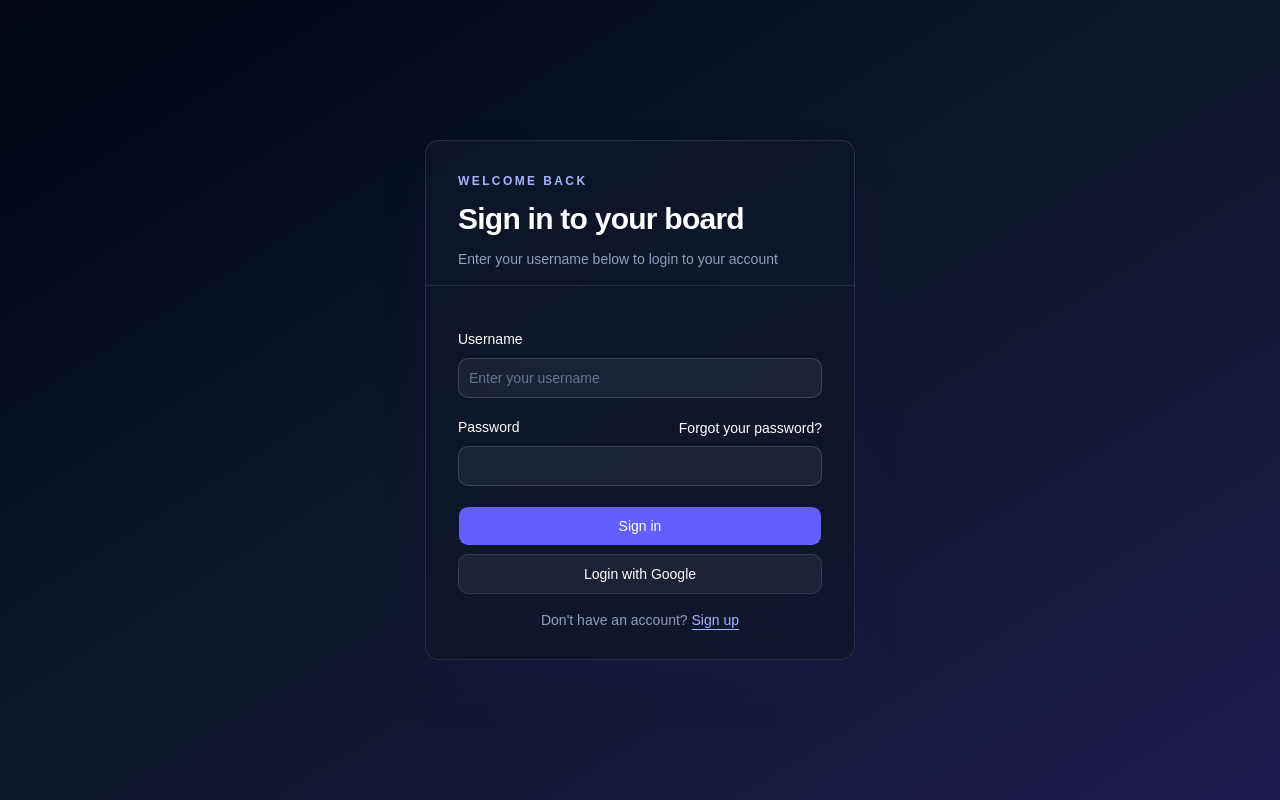
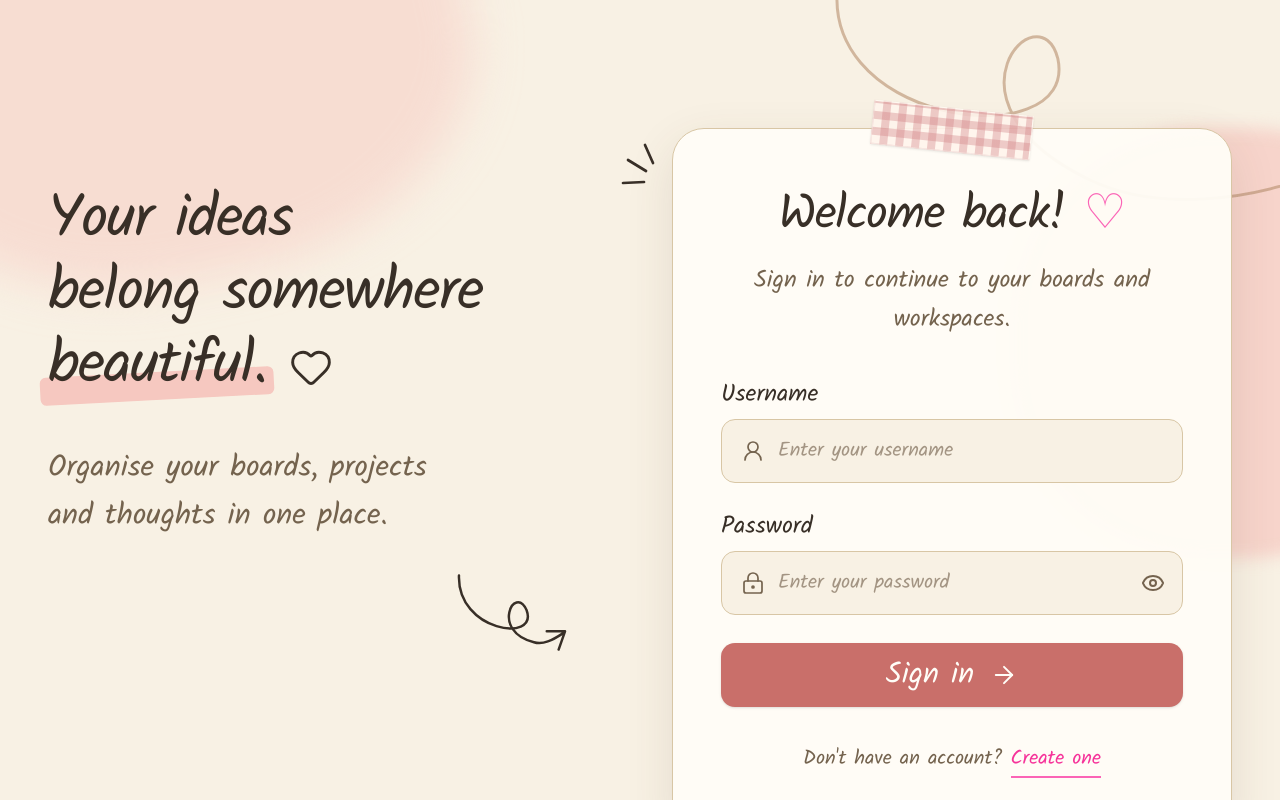
Before and after one commit to Nakshatraa-20/Trello, a React (Vite) app in the folder apps/frontend/: page /login in a window 1280 px wide. Shown: the top 800 px of the page. Built offline with nearby package versions, Linux system fonts and the light colour scheme.

Commit message:
chaned the ui of my login page

```diff
--- a/apps/frontend/src/components/login-form.tsx
+++ b/apps/frontend/src/components/login-form.tsx
@@ -1,132 +1,131 @@
 import { cn } from "cn";
-import { useRef } from "react";
+import { type ComponentProps, type FormEvent, useRef, useState } from "react";
 import { Link, useNavigate } from "react-router-dom";
+import { ArrowRight, Eye, EyeOff, Heart, LockKeyhole, Sparkles, UserRound } from "lucide-react";
 
-import { Button } from "@/components/ui/button";
-import {
-  Card,
-  CardContent,
-  CardDescription,
-  CardHeader,
-  CardTitle,
-} from "@/components/ui/card";
-import {
-  Field,
-  FieldDescription,
-  FieldGroup,
-  FieldLabel,
-} from "@/components/ui/field";
+import signupDeskScene from "@/assets/signup-desk-scene.png";
 import { Input } from "@/components/ui/input";
 
-export function LoginForm({
-  className,
-  ...props
-}: React.ComponentProps<"div">) {
+export function LoginForm({ className, ...props }: ComponentProps<"div">) {
   const usernameRef = useRef<HTMLInputElement>(null);
   const passwordRef = useRef<HTMLInputElement>(null);
   const navigate = useNavigate();
+  const [showPassword, setShowPassword] = useState(false);
+  const [error, setError] = useState("");
+  const [isSubmitting, setIsSubmitting] = useState(false);
 
-  async function boardLogin(e: React.FormEvent) {
+  async function boardLogin(e: FormEvent<HTMLFormElement>) {
     e.preventDefault();
-    const username = usernameRef.current?.value;
-    const password = passwordRef.current?.value;
+    if (isSubmitting) return;
+    setError("");
+    setIsSubmitting(true);
 
+    try {
       const response = await fetch("http://localhost:3001/user/signin", {
         method: "POST",
-      headers: {
-        "Content-Type": "application/json",
-      },
+        headers: { "Content-Type": "application/json" },
         body: JSON.stringify({
-        username,
-        password,
+          username: usernameRef.current?.value,
+          password: passwordRef.current?.value,
         }),
       });
-
       const data = await response.json();
+      if (!response.ok || !data.token) {
+        setError(data.message ?? "Unable to sign in. Please check your details.");
+        return;
+      }
       localStorage.setItem("token", data.token);
       navigate("/dashboard");
+    } catch {
+      setError("Unable to connect. Please try again in a moment.");
+    } finally {
+      setIsSubmitting(false);
+    }
   }
 
   return (
     <div
-      className={cn(
-        "grid min-h-screen place-items-center bg-gradient-to-br from-slate-950 via-slate-900 to-indigo-950 p-6",
-        className,
-      )}
+      className={cn("relative isolate min-h-screen overflow-hidden bg-paper font-handwritten text-ink", className)}
       {...props}
     >
-      <Card className="min-h-[460px] w-full max-w-[430px] border border-white/10 bg-slate-900/80 py-0 text-white shadow-2xl shadow-indigo-950/40 backdrop-blur-xl">
-        <CardHeader className="gap-3 border-b border-white/10 px-8 py-8">
-          <p className="text-xs font-semibold tracking-[0.2em] text-indigo-300 uppercase">
-            Welcome back
+      <div aria-hidden="true" className="pointer-events-none absolute -left-32 -top-40 h-[440px] w-[600px] -rotate-12 rounded-[45%] bg-sticky-pink/35 blur-xl" />
+      <div aria-hidden="true" className="pointer-events-none absolute -right-40 top-32 h-[430px] w-[430px] rounded-[45%] bg-sticky-pink/50 blur-sm" />
+      <div aria-hidden="true" className="pointer-events-none absolute -bottom-44 right-0 h-96 w-[650px] rotate-12 rounded-[45%] bg-sticky-pink/35 blur-xl" />
+      <svg aria-hidden="true" className="pointer-events-none absolute -right-12 -top-8 hidden h-64 w-[560px] text-[#b7906e]/60 md:block" viewBox="0 0 560 260" fill="none">
+        <path d="M70 0C28 160 312 194 290 92C272 21 161 136 320 214C391 249 487 236 559 207" stroke="currentColor" strokeWidth="3" strokeLinecap="round" />
+      </svg>
+      <img aria-hidden="true" src={signupDeskScene} alt="" className="pointer-events-none absolute bottom-0 left-0 -z-10 hidden w-full min-w-[900px] lg:block" />
+
+      <main className="relative mx-auto grid max-w-7xl gap-12 px-6 pb-16 pt-20 sm:px-10 sm:pt-24 lg:grid-cols-[minmax(0,1fr)_minmax(0,560px)] lg:items-start lg:gap-16 lg:px-12 lg:pb-80 lg:pt-32">
+        <section className="relative hidden pt-14 lg:block">
+          <h1 className="max-w-lg text-5xl leading-[1.22] tracking-tight xl:text-6xl">
+            Your ideas<br />belong somewhere<br />
+            <span className="relative inline-block">
+              <span aria-hidden="true" className="absolute -inset-x-2 bottom-1 -z-10 h-7 -rotate-3 rounded-sm bg-sticky-pink/70" />
+              beautiful.
+            </span>{" "}
+            <Heart aria-hidden="true" className="inline h-11 w-11 align-middle" strokeWidth={1.6} />
+          </h1>
+          <p className="mt-10 max-w-sm text-3xl leading-relaxed text-ink-muted">
+            Organise your boards, projects and thoughts in one place.
           </p>
-          <CardTitle className="text-3xl font-semibold tracking-tight text-white">
-            Sign in to your board
-          </CardTitle>
-          <CardDescription className="text-slate-400">
-            Enter your username below to login to your account
-          </CardDescription>
-        </CardHeader>
-        <CardContent className="px-8 py-7">
-          <form className="flex h-full flex-col" onSubmit={boardLogin}>
-            <FieldGroup className="gap-5">
-              <Field>
-                <FieldLabel htmlFor="username">Username</FieldLabel>
-                <Input
-                  ref={usernameRef}
-                  id="username"
-                  type="text"
-                  placeholder="Enter your username"
-                  className="h-10 border-white/15 bg-white/5 text-white placeholder:text-slate-500 focus-visible:border-indigo-400 focus-visible:ring-indigo-400/30"
-                  required
-                />
-              </Field>
-              <Field>
-                <div className="flex items-center">
-                  <FieldLabel htmlFor="password">Password</FieldLabel>
-                  <a
-                    href="#"
-                    className="ml-auto inline-block text-sm underline-offset-4 hover:underline"
-                  >
-                    Forgot your password?
-                  </a>
+          <svg aria-hidden="true" className="ml-auto mr-8 mt-6 h-24 w-32 text-ink" viewBox="0 0 140 100" fill="none">
+            <path d="M12 9C10 70 99 83 86 47C73 18 46 70 94 82C104 85 114 80 126 72M108 70L128 70L121 90" stroke="currentColor" strokeWidth="2.7" strokeLinecap="round" strokeLinejoin="round" />
+          </svg>
+        </section>
+
+        <section aria-labelledby="signin-title" className="relative mx-auto w-full max-w-[560px]">
+          <div aria-hidden="true" className="absolute -top-5 left-1/2 z-20 h-11 w-40 -translate-x-1/2 rotate-6 border border-paper-card/60 opacity-90 shadow-sm" style={{ backgroundColor: "#fff5ed", backgroundImage: "repeating-linear-gradient(0deg, transparent 0 8px, rgba(207,119,124,.38) 8px 16px), repeating-linear-gradient(90deg, transparent 0 8px, rgba(207,119,124,.38) 8px 16px)" }} />
+          <svg aria-hidden="true" className="absolute -left-14 top-3 hidden h-14 w-12 text-ink lg:block" viewBox="0 0 48 56" fill="none">
+            <path d="M7 43L28 42M12 20L30 31M29 5L37 23" stroke="currentColor" strokeWidth="2.7" strokeLinecap="round" />
+          </svg>
+
+          <div className="rounded-[2rem] border border-paper-border bg-paper-card/95 px-6 py-12 shadow-[0_16px_48px_rgba(83,65,45,0.12)] sm:px-12 sm:py-14">
+            <div className="text-center">
+              <h2 id="signin-title" className="text-4xl leading-tight tracking-tight sm:text-5xl">
+                Welcome back! <span className="inline-block text-pink-400">♡</span>
+              </h2>
+              <p className="mt-4 text-xl leading-relaxed text-ink-muted sm:text-2xl">
+                Sign in to continue to your boards and workspaces.
+              </p>
             </div>
-                <Input
-                  className="h-10 border-white/15 bg-white/5 text-white placeholder:text-slate-500 focus-visible:border-indigo-400 focus-visible:ring-indigo-400/30"
-                  ref={passwordRef}
-                  id="password"
-                  type="password"
-                  required
-                />
-              </Field>
-              <Field>
-                <Button
-                  className="h-10 w-full bg-indigo-500 text-white hover:bg-indigo-400"
-                  type="submit"
-                >
-                  Sign in
-                </Button>
-                <Button
-                  className="h-10 w-full border-white/15 bg-white/5 text-white hover:bg-white/10 hover:text-white"
-                  variant="outline"
-                  type="button"
-                >
-                  Login with Google
-                </Button>
-                <FieldDescription className="pt-2 text-center text-slate-400">
+
+            <form className="mt-10 space-y-7" onSubmit={boardLogin} aria-busy={isSubmitting}>
+              <div className="space-y-2">
+                <label htmlFor="username" className="block text-2xl">Username</label>
+                <div className="relative">
+                  <UserRound aria-hidden="true" className="pointer-events-none absolute left-5 top-1/2 z-10 h-6 w-6 -translate-y-1/2 text-ink-muted" strokeWidth={1.7} />
+                  <Input ref={usernameRef} id="username" name="username" type="text" autoComplete="username" placeholder="Enter your username" required className="h-16 rounded-xl border-paper-border bg-paper px-14 font-handwritten text-xl font-normal text-ink placeholder:text-ink-muted/65 focus-visible:border-[#c96f6a] focus-visible:ring-[#c96f6a]/20 md:text-xl" />
+                </div>
+              </div>
+
+              <div className="space-y-2">
+                <label htmlFor="password" className="block text-2xl">Password</label>
+                <div className="relative">
+                  <LockKeyhole aria-hidden="true" className="pointer-events-none absolute left-5 top-1/2 z-10 h-6 w-6 -translate-y-1/2 text-ink-muted" strokeWidth={1.7} />
+                  <Input ref={passwordRef} id="password" name="password" type={showPassword ? "text" : "password"} autoComplete="current-password" placeholder="Enter your password" required className="h-16 rounded-xl border-paper-border bg-paper px-14 font-handwritten text-xl font-normal text-ink placeholder:text-ink-muted/65 focus-visible:border-[#c96f6a] focus-visible:ring-[#c96f6a]/20 md:text-xl" />
+                  <button type="button" onClick={() => setShowPassword(!showPassword)} aria-label={showPassword ? "Hide password" : "Show password"} aria-pressed={showPassword} className="absolute right-2 top-1/2 flex h-11 w-11 -translate-y-1/2 items-center justify-center rounded-lg text-ink-muted transition hover:bg-paper-dark focus-visible:outline-2 focus-visible:outline-offset-2 focus-visible:outline-[#c96f6a]">
+                    {showPassword ? <EyeOff aria-hidden="true" className="h-6 w-6" /> : <Eye aria-hidden="true" className="h-6 w-6" />}
+                  </button>
+                </div>
+              </div>
+
+              {error && <p role="alert" className="rounded-xl bg-sticky-pink/35 px-4 py-3 text-lg text-ink">{error}</p>}
+
+              <button disabled={isSubmitting} type="submit" className="flex h-16 w-full items-center justify-center gap-4 rounded-xl bg-[#c96f6a] font-handwritten text-3xl text-paper-card shadow-sm transition hover:bg-[#b85c5e] focus-visible:outline-2 focus-visible:outline-offset-4 focus-visible:outline-[#c96f6a] disabled:cursor-wait disabled:opacity-70">
+                {isSubmitting ? "Signing in…" : "Sign in"}
+                {!isSubmitting && <ArrowRight aria-hidden="true" className="h-7 w-7" strokeWidth={1.7} />}
+              </button>
+            </form>
+
+            <p className="mt-9 text-center text-xl leading-relaxed text-ink-muted">
               Don&apos;t have an account?{" "}
-                  <Link
-                    className="font-medium text-indigo-300 hover:text-indigo-200"
-                    to="/signup"
-                  >
-                    Sign up
-                  </Link>
-                </FieldDescription>
-              </Field>
-            </FieldGroup>
-          </form>
-        </CardContent>
-      </Card>
+              <Link to="/signup" className="inline-block border-b-2 border-pink-400 text-pink-500 transition hover:border-[#b85c5e] hover:text-ink">Create one</Link>
+            </p>
+          </div>
+          <Sparkles aria-hidden="true" className="absolute -bottom-20 right-8 hidden h-12 w-12 text-ink lg:block" strokeWidth={1.4} />
+        </section>
+      </main>
     </div>
   );
 }
--- a/apps/frontend/src/components/signup-form.tsx
+++ b/apps/frontend/src/components/signup-form.tsx
@@ -69,11 +69,11 @@ export function SignupForm({ className = "", ...props }: ComponentProps<"div">)
             Let&apos;s create<br />your space. <span className="text-pink-400">♡</span>
           </h1>
           <div className="mt-5 h-1 w-48 -rotate-3 rounded-full bg-[#e7aa9f]" />
-          <p className="mt-10 max-w-sm text-2xl leading-relaxed text-ink-muted">
+          <p className="mt-10 max-w-md text-3xl leading-relaxed text-ink-muted">
             A space for your ideas, projects, and everything in between.
           </p>
 
-          <div className="mt-12 space-y-6 text-xl text-ink-muted">
+          <div className="mt-12 space-y-6 text-2xl leading-relaxed text-ink-muted">
             <div className="flex items-center gap-5">
               <span className="grid h-14 w-14 place-items-center rounded-2xl bg-sticky-pink text-ink"><Star className="h-7 w-7" /></span>
               <span>Keep track<br />of what matters</span>
```
Also changed, not shown: 1 other file (tests, documents, lock files or other folders). Lines whose indentation alone changed are shown as unchanged.
